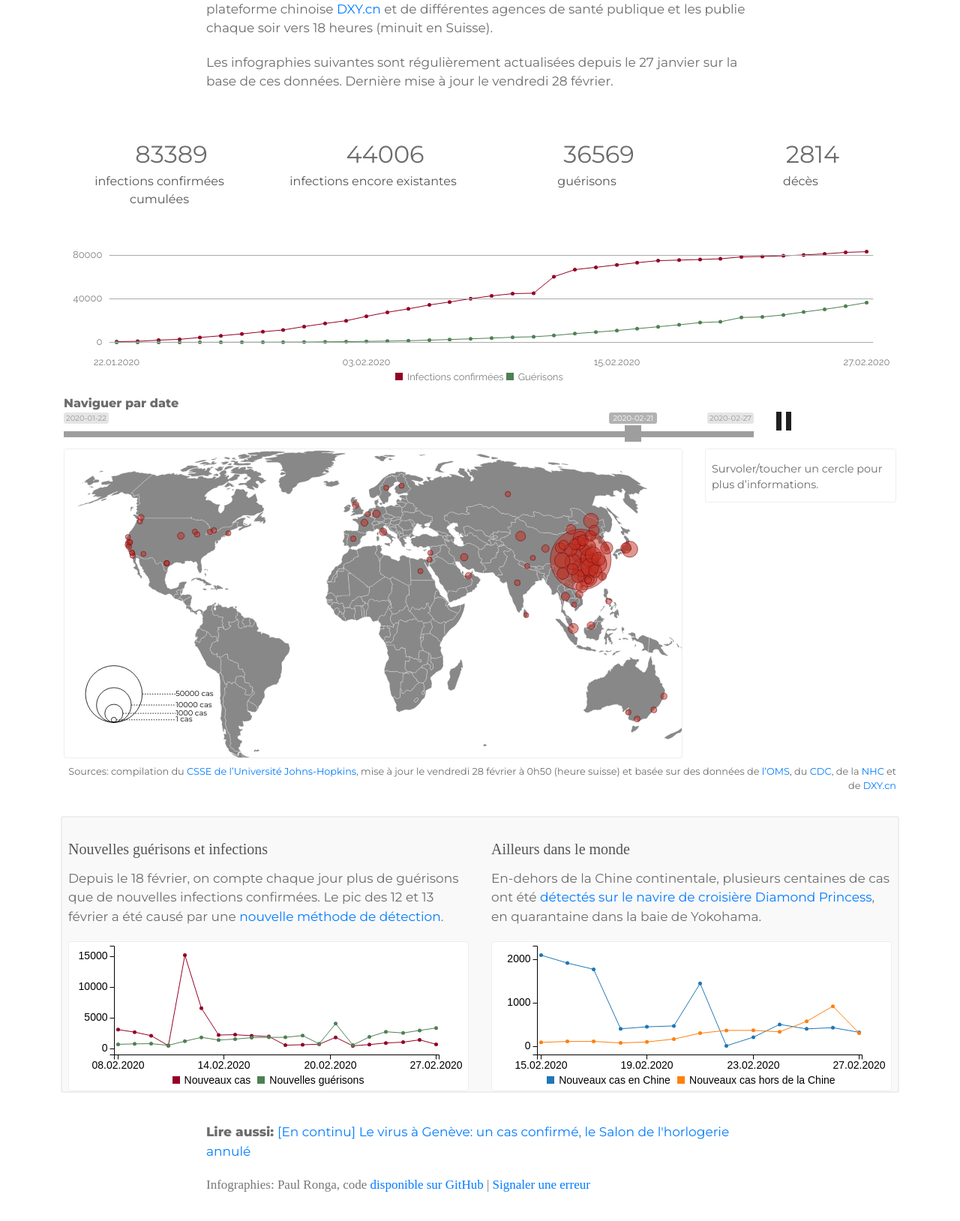
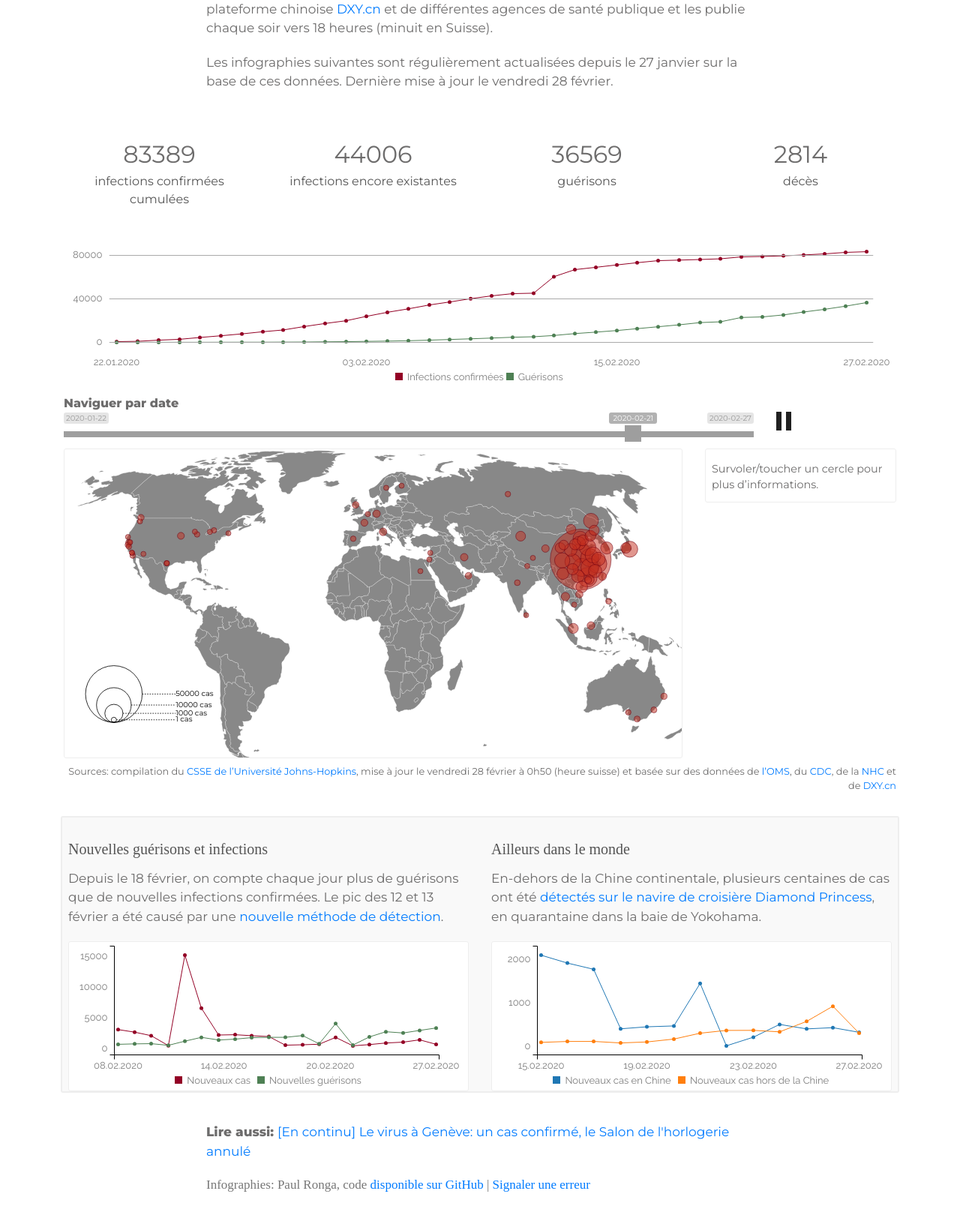
Before and after one commit to labsletemps/coronavirus-world-map-evolution, a PHP site: page /index.html in a window 1280 px wide. Shown: the part 271-1899 px from the top of the page at 75% size. Run offline with PHP 8.4, Linux system fonts and the light colour scheme; some web fonts are replaced; grey boxes are pictures that could not be loaded.

Commit message:
style new charts

```diff
--- a/css/map.css
+++ b/css/map.css
@@ -1,7 +1,7 @@
 /* toolbar */
 
 /* play / pause by Daniel Abdilla: https://css-tricks.com/making-pure-css-playpause-button/ */
-#time-serie-chart text {
+.c3-chart text, #time-serie-chart text {
 	font-family: 'Raleway', sans-serif;
 	font-size: 13px;
 	pointer-events: none;
@@ -9,7 +9,7 @@
 }
 
 
-#time-serie-chart .domain, #time-serie-chart .tick line{
+#time-serie-chart .domain, #time-serie-chart .tick line, .c3-chart .tick line{
   display: none;
 }
 
--- a/css/style.css
+++ b/css/style.css
@@ -5,8 +5,8 @@ body {
 	font-family: Raleway;
 }
 .big {
-	font-size: 3em;
-	margin-left: 1em;
+	/* font-size: 3em;
+	margin-left: 1em; */
 }
 .chart-background{
 	margin-left: -4px;
```
